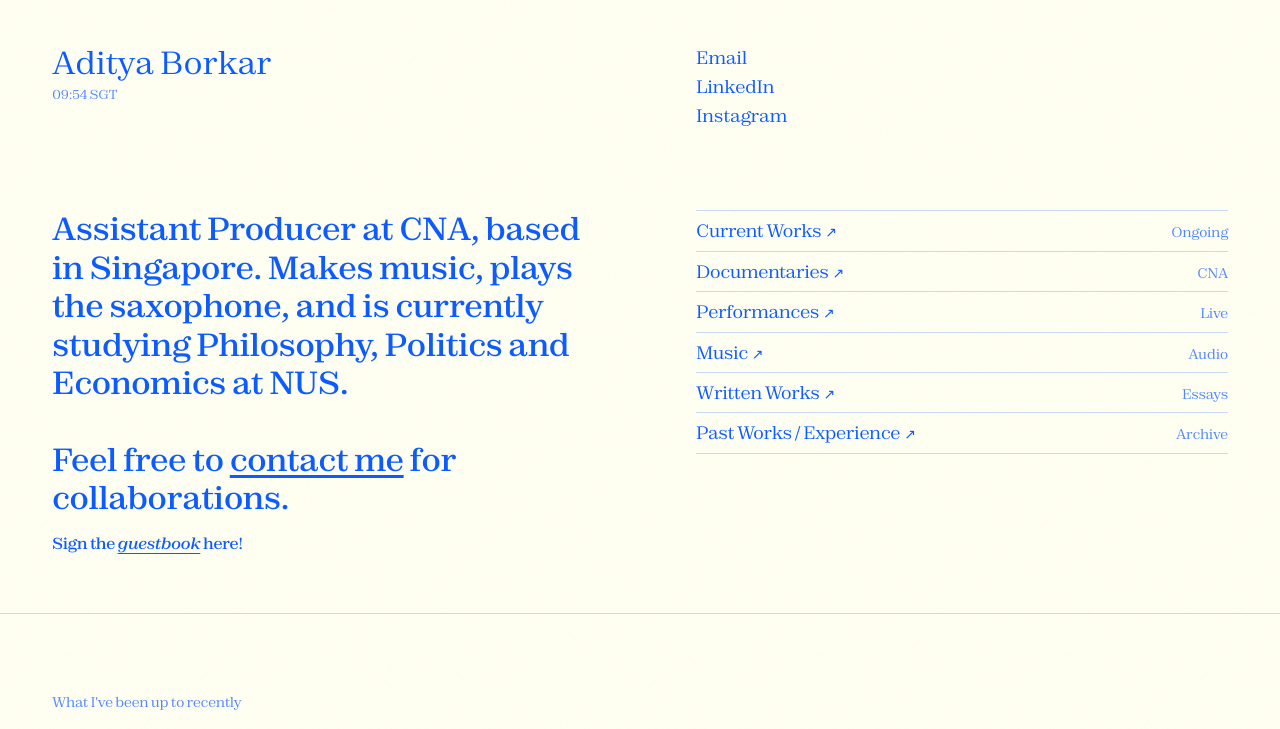
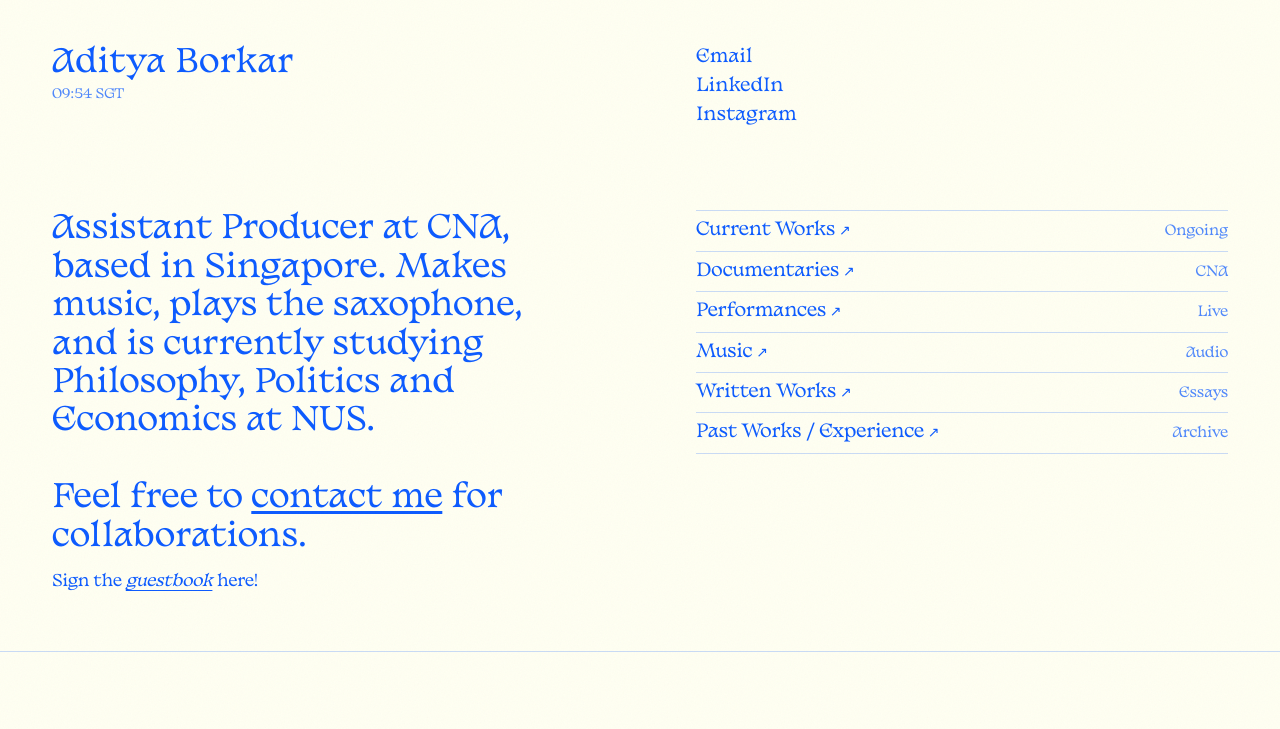
Before and after one commit to adiborkar/adityaborkar, a plain HTML site: page index.html in a window 1280 px wide. Shown: the top 729 px of the page. Drawn offline with Linux system fonts and the light colour scheme.

Commit message:
Typeface trial: Basteleur site-wide
One block at the end of theme.css swaps every page from Zodiak to Basteleur
(Moonlight for text, Bold for 600+). Delete that block to go back.

Co-Authored-By: Claude Fable 5.2 <noreply@anthropic.com>
Claude-Session: https://claude.ai/code/session_01SRYwjdED7pBazPyfRfYMgj

```diff
--- a/theme.css
+++ b/theme.css
@@ -168,3 +168,27 @@ html {
     width: 38px; height: 38px;
   }
 }
+
+/* ── 4. TYPEFACE TRIAL: Basteleur ──────────────────────────────
+   Site-wide swap from Zodiak to Basteleur (Keussel / Velvetyne, SIL OFL).
+   To go back to Zodiak, delete this whole block. Nothing else changed.
+   Basteleur has two cuts: Moonlight (light) for text, Bold for 600 and up.
+   It has no italic, so italics are slanted by the browser.
+   ───────────────────────────────────────────────────────────── */
+@font-face {
+  font-family: 'Basteleur';
+  src: url('fonts/Basteleur-Moonlight.woff2') format('woff2');
+  font-weight: 100 500;
+  font-style: normal;
+  font-display: swap;
+}
+@font-face {
+  font-family: 'Basteleur';
+  src: url('fonts/Basteleur-Bold.woff2') format('woff2');
+  font-weight: 600 900;
+  font-style: normal;
+  font-display: swap;
+}
+body, button, input, select, textarea {
+  font-family: 'Basteleur', 'Zodiak', Georgia, serif !important;
+}
```
Also changed, not shown: fonts/Basteleur-Bold.woff2 (added), fonts/Basteleur-LICENSE.txt (added), fonts/Basteleur-Moonlight.woff2 (added).
